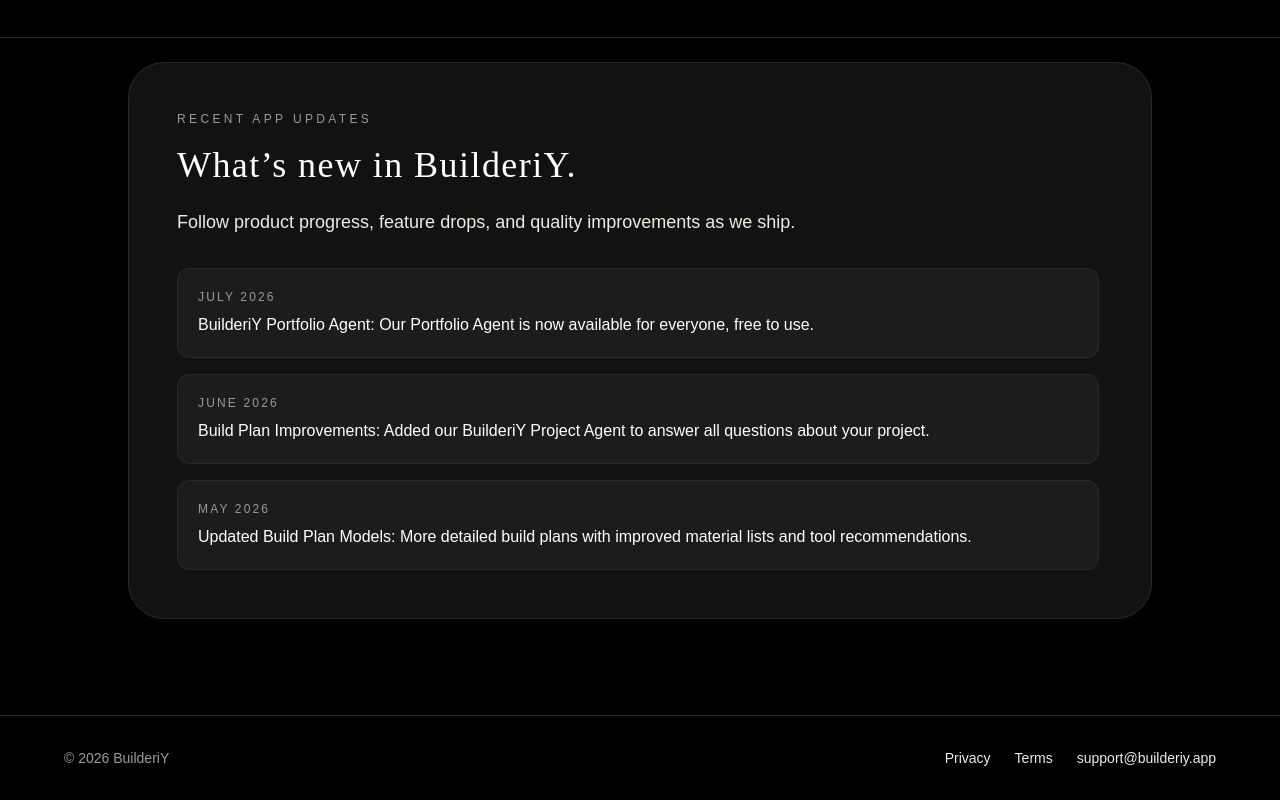
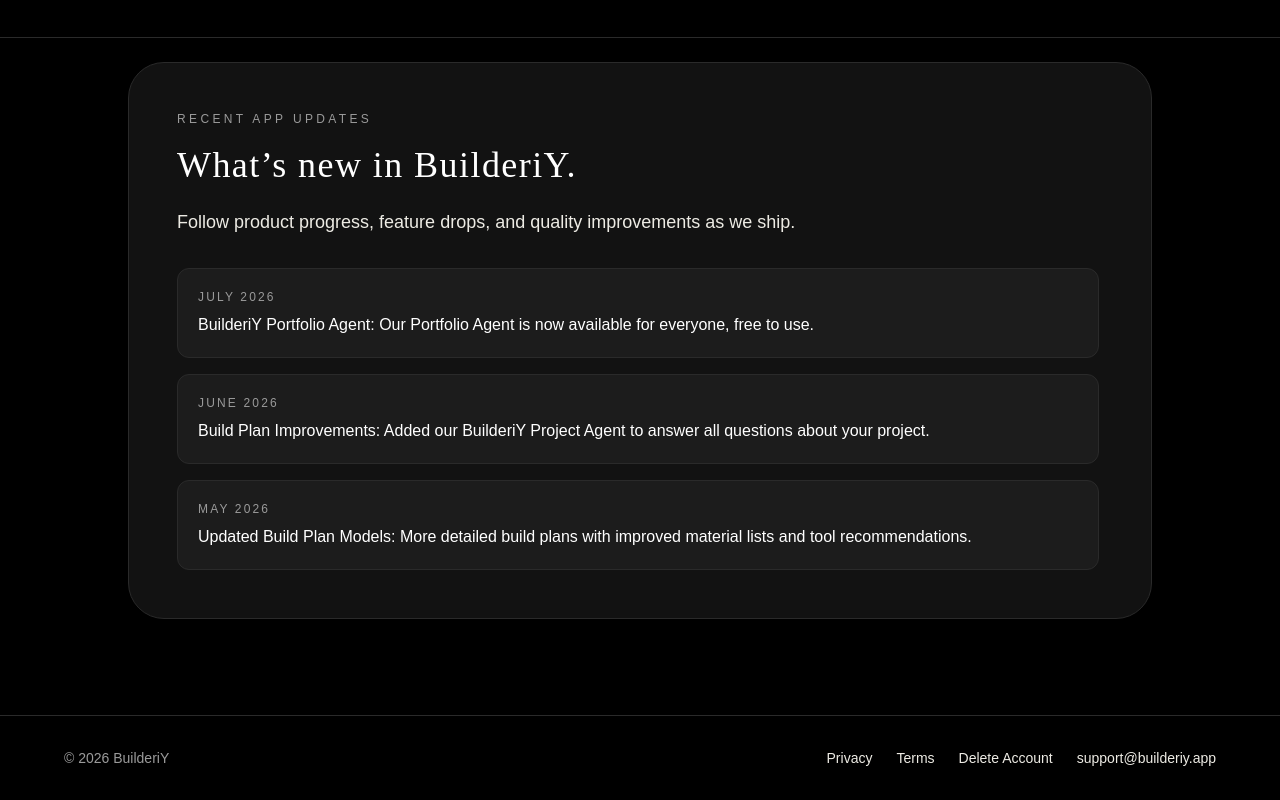
Before and after one commit to cisekdesigns/builderiywebsite, a Next.js app: page / in a window 1280 px wide. Shown: the part 1311-2111 px from the top of the page. Built offline with nearby package versions, Linux system fonts and the light colour scheme.

Commit message:
Add delete account footer link

```diff
--- a/app/page.tsx
+++ b/app/page.tsx
@@ -184,6 +184,12 @@ export default function Home() {
               Terms
             </a>
             <a
+              href="/delete-account"
+              className="text-sm text-[#EDEBE4] transition hover:text-[#FFFFFF]"
+            >
+              Delete Account
+            </a>
+            <a
               href="mailto:support@builderiy.app"
               className="text-sm text-[#EDEBE4] transition hover:text-[#FFFFFF]"
             >
```
